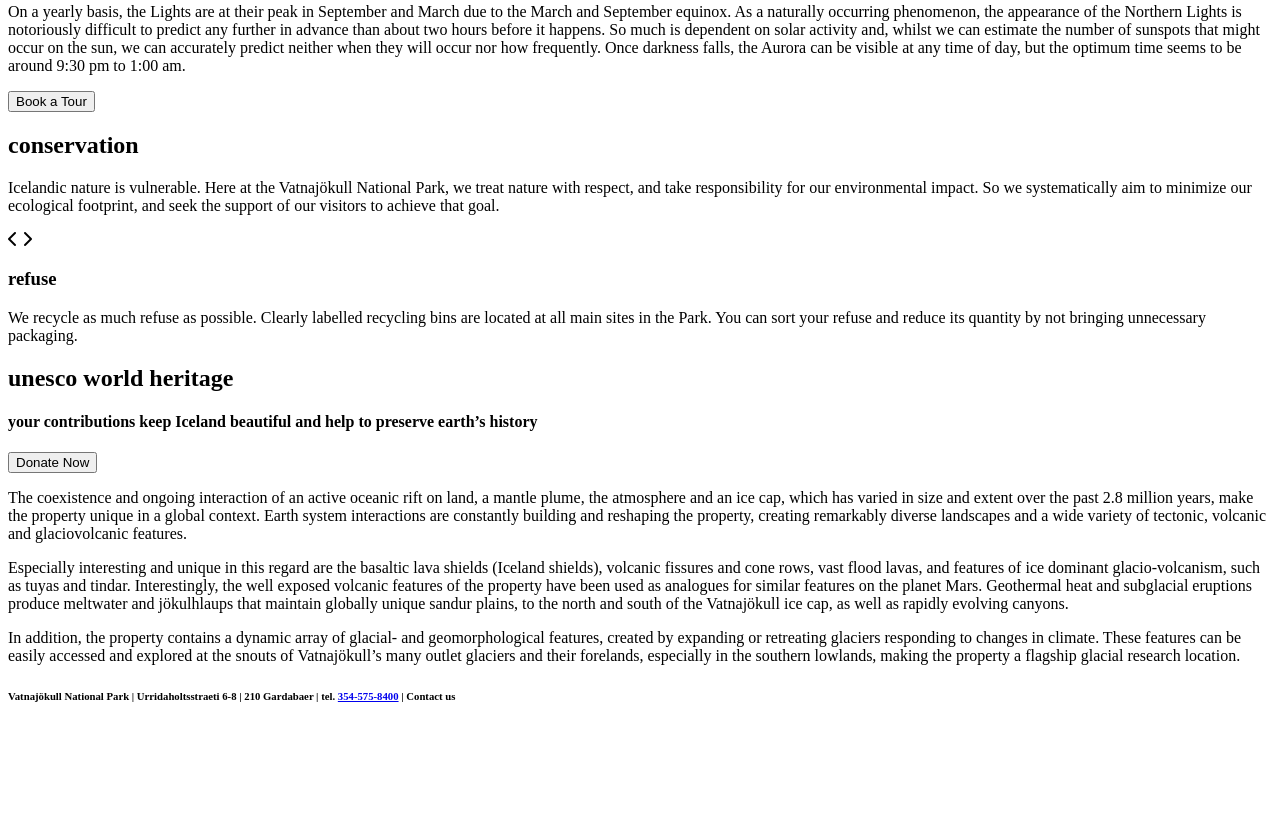
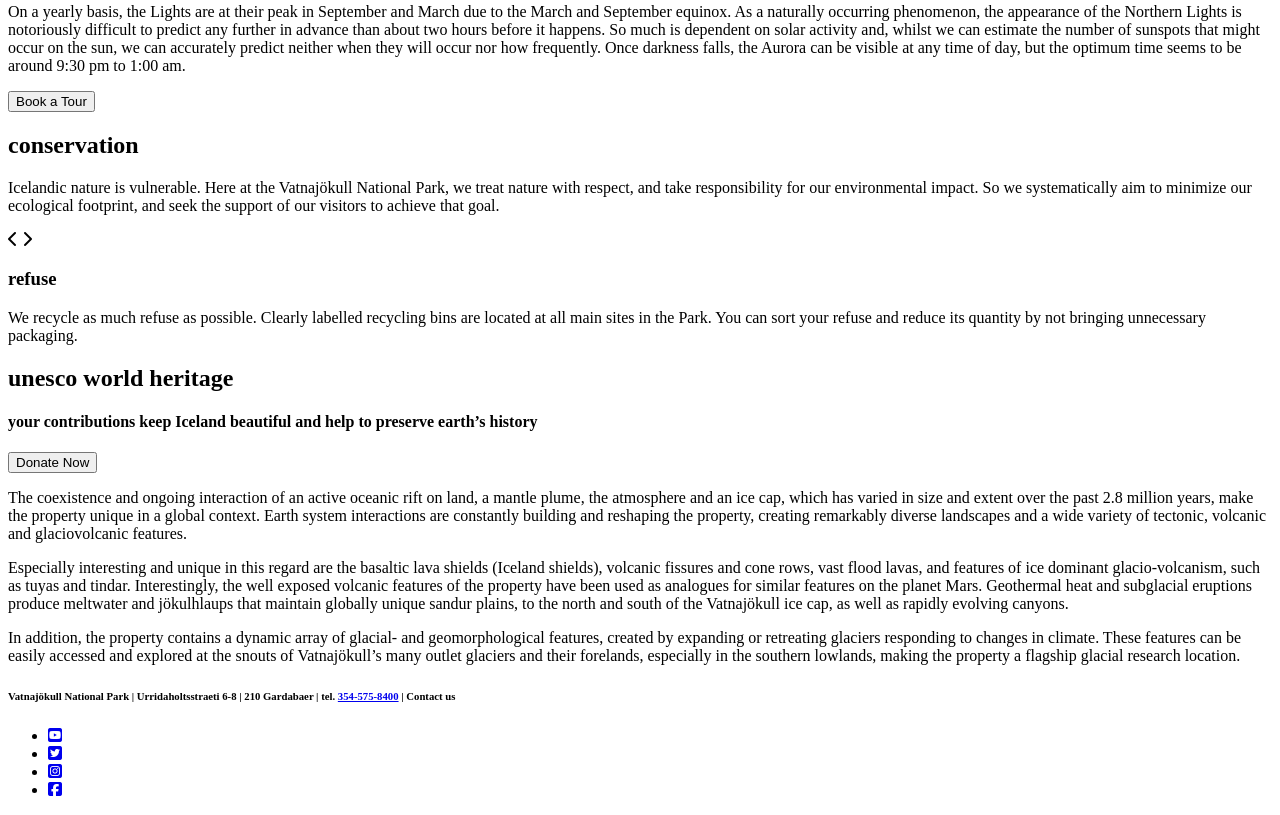
Before and after one commit to isabelgk24/final, a plain HTML site: page deploy/index.html in a window 1280 px wide. Shown: the part 657-1472 px from the top of the page. Before the commit the page ends 1384 px from the top, so only its background shows below. Drawn offline with Linux system fonts and the light colour scheme.

Commit message:
all icons in

```diff
--- a/deploy/index.html
+++ b/deploy/index.html
@@ -136,6 +136,14 @@
         <h6>
             Vatnajökull National Park | Urridaholtsstraeti 6-8 | 210 Gardabaer | tel. <a href="tel:354-575-8400">354-575-8400</a> | Contact us
         </h6>
+        <div>
+            <ul>
+                <li><a href="https://www.youtube.com/"><i class="fab fa-youtube-square"></i></a></li>
+                <li><a href="https://twitter.com/?lang=en"><i class="fab fa-twitter-square"></i></a></li>
+                <li><a href="https://www.instagram.com/"><i class="fab fa-instagram-square"></i></a></li>
+                <li><a href="https://www.facebook.com/"><i class="fab fa-facebook-square"></i></a></li>
+            </ul>
+        </div>
     </footer>
 
     <script src="js/scripts-min.js"></script>
```
Also changed, not shown: 1 other file.
